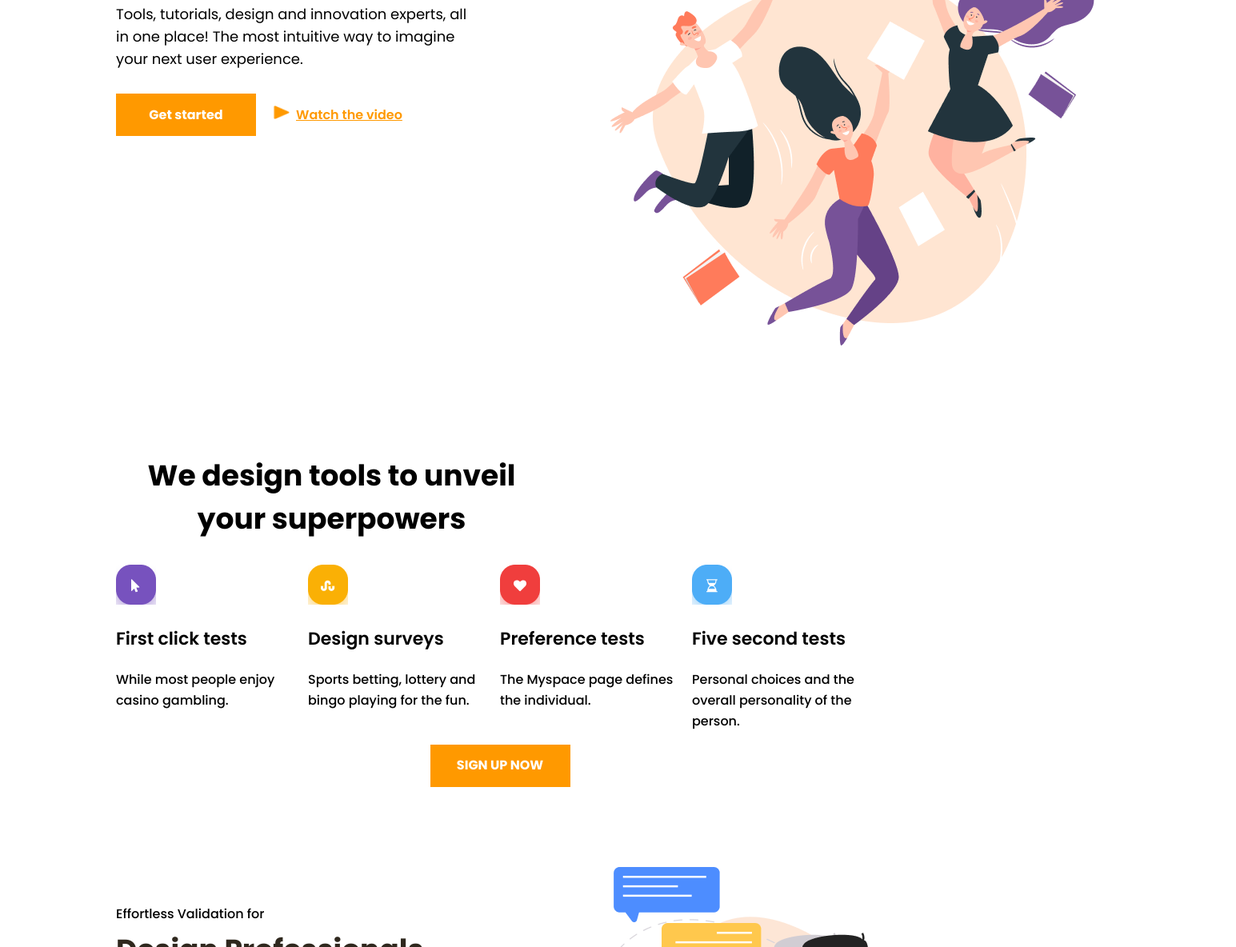
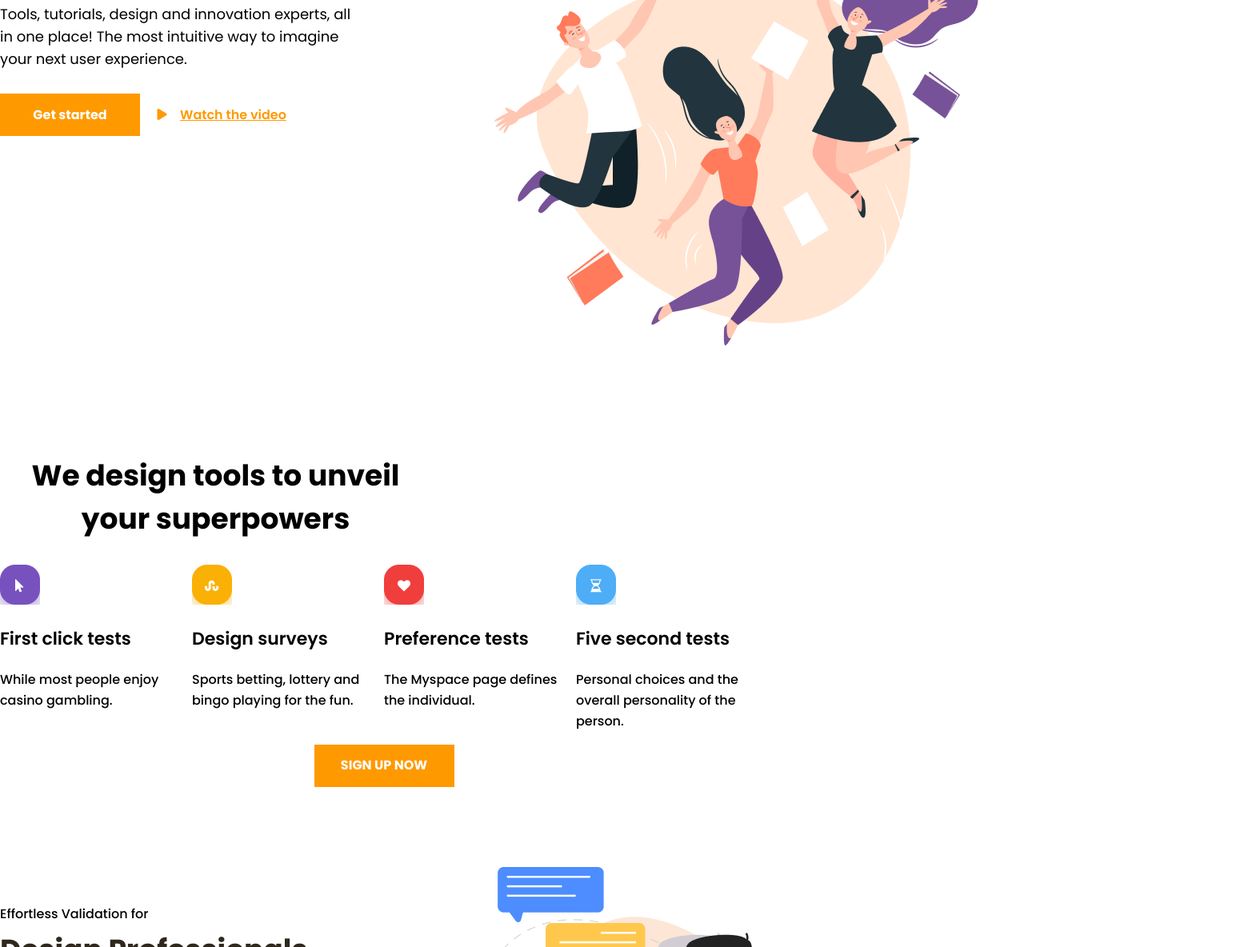
Before and after one commit to MariaKim1/Assignment6_CSSPositionTransformation, a plain HTML site: page index.html in a window 1280 px wide. Shown: the part 324-1508 px from the top of the page at 80% size, 1545 px wide, since content can reach past the window. Drawn offline with Linux system fonts and the light colour scheme.

Commit message:
reviewed after feedback - not all done

```diff
--- a/index.html
+++ b/index.html
@@ -6,6 +6,7 @@
     <link rel="stylesheet" href="styles/normalize.css">
     <link rel="stylesheet" href="styles/index.css">
     <link href="https://fonts.googleapis.com/css2?family=Poppins:wght@400;500;600;700&display=swap" rel="stylesheet">
+    <script src="https://kit.fontawesome.com/19b5078a53.js" crossorigin="anonymous"></script>
     <title>CSSPositionTransformation</title>
 </head>
 <body>
@@ -42,7 +43,8 @@
                 <p class="section1__text"> Tools, tutorials, design and innovation experts,
                     all in one place! The most intuitive way to imagine your next user experience.</p>
                 <button class="section1__btn-getstarted">Get started</button>
-                <img class="icon-play" src="images/icon-play.png" alt="Icon play"><span class="icon-play-text">Watch the video</span>
+<!-- REVIEWED --<img class="icon-play" src="images/icon-play.png" alt="Icon play"><span class="icon-play-text">Watch the video</span>-->
+                <i class="fa-solid fa-play"></i><span class="icon-play-text">Watch the video</span>
 <!-- Not sure about the use of span here -->
             </div>
             <div class="section1__section2">
@@ -78,7 +80,8 @@
                             <p class="card__text">Personal choices and the overall personality of the person.</p>
                         </div>
                     </div>
-                <div class="section2__btn__signupnow">
+                <!-- <div class="section2__btn__signupnow">-->
+                    <div class="section2__btnsection">
                     <button class="section2__btn__signupnow">SIGN UP NOW</button>
                 </div>
     <!-- QUESTION: I don't understand how this <div class="section2__btn__signupnow"> above is responding to the CSS.
--- a/styles/index.css
+++ b/styles/index.css
@@ -1,9 +1,12 @@
 body {
     background-color: rgba(255, 255, 255, 1);
-    width: 1400px;
-    height: 100%;
-    margin-left: 145px;
+    max-width: 1400px;
+    width: 100%;
+    min-height: 3843px;
+    margin: auto;
+
 }
+/* EDIT: Use max-width__, width: 100% + min-height. margin: auto; to center the screen.
 /* QUESTION: do I need to specify these body-values or not?
 Seems like  are not using the whole screen? */
 
@@ -122,10 +125,12 @@ h1 {
     color: rgba(255, 255, 255, 1)
 }
 
-.icon-play {
+/* play - icon */
+.fa-solid {
     width: 20px;
     height: 17px;
     margin-left: 17.5px;
+    color: rgba(255, 153, 0, 1);
 }
 
 .icon-play-text {
@@ -186,6 +191,12 @@ s there something blocking my CSS? */
     width: 240px;
     height: 78px;
     top: 46px;
+}
+
+/* EDIT: only give the <div> placment styles and the <button> design styles. */
+.section2__btnsection {
+    display: flex;
+    width: 100%;
 }
 
 .section2__btn__signupnow {
```
